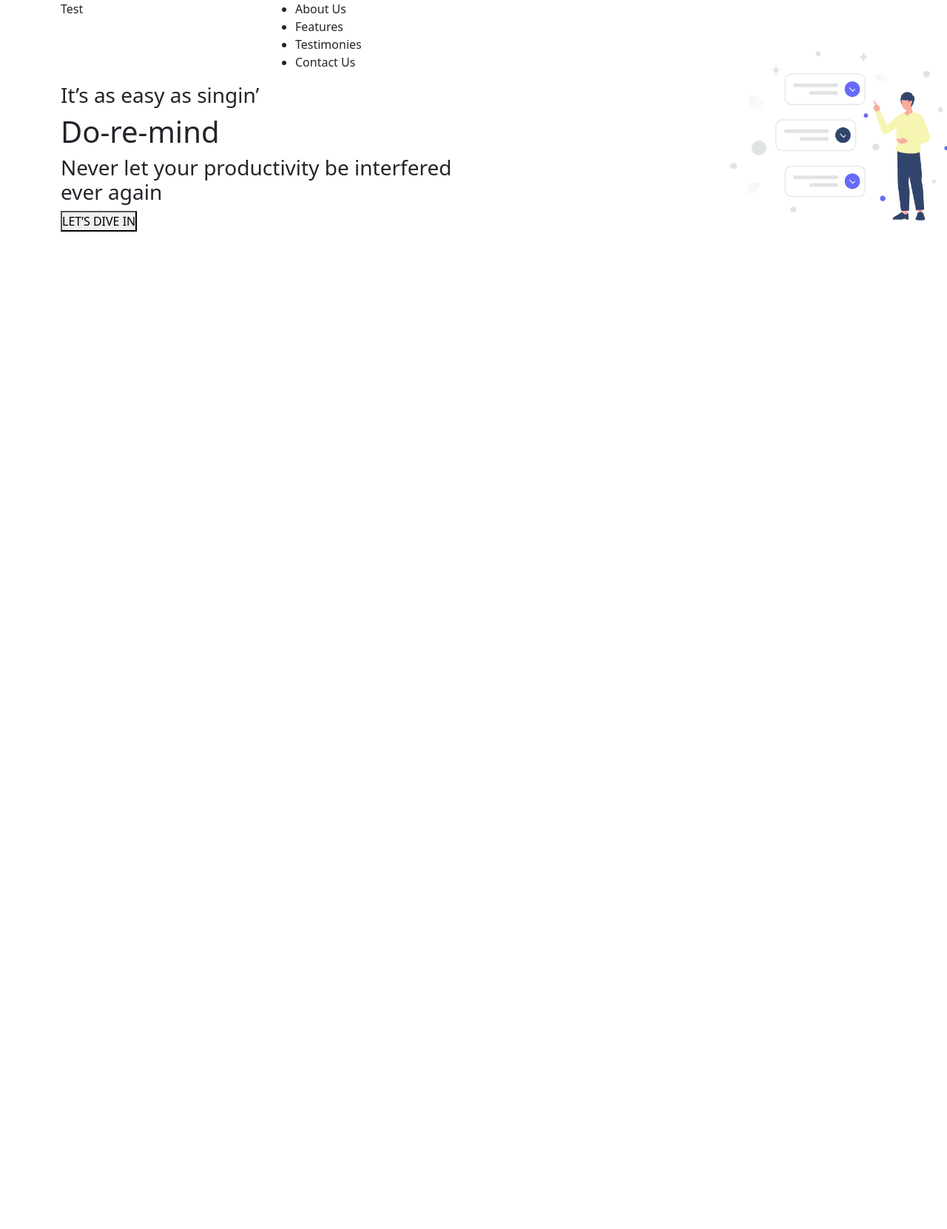
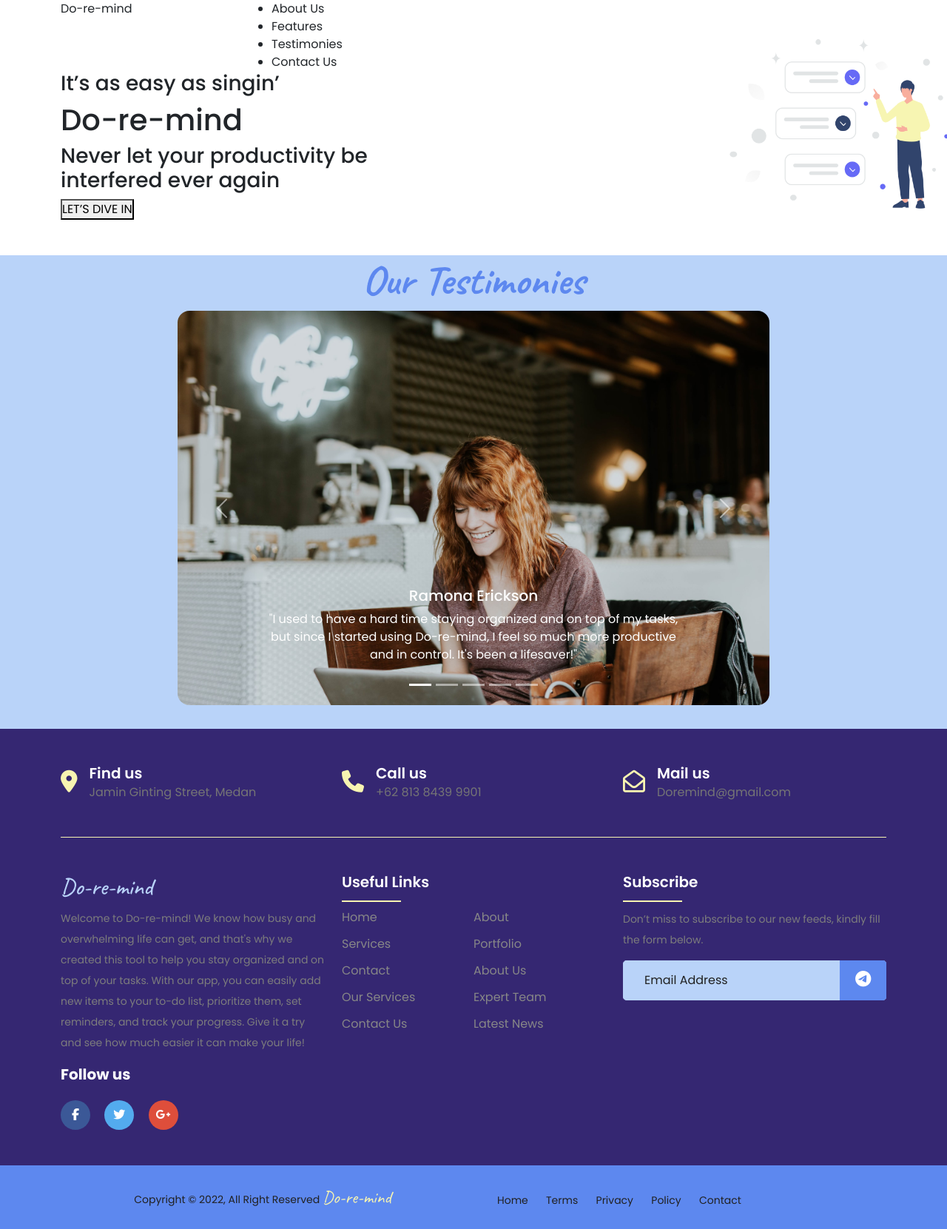
Before and after one commit to hawryyy30/Do-Re-Mind-Todo-App, a PHP site: page /index.html in a window 1280 px wide. Shown: the whole page at 74% size. Before the commit the page ends 313 px from the top, so only its background shows below. Run offline with PHP 8.4, Linux system fonts and the light colour scheme; some libraries are stand-ins or nearby versions.

Commit message:
update progress

```diff
--- a/index.html
+++ b/index.html
@@ -5,40 +5,29 @@
     <meta http-equiv="X-UA-Compatible" content="IE=edge" />
     <meta name="viewport" content="width=device-width, initial-scale=1.0" />
     <!-- Bootstrap -->
-		<link
-			rel="stylesheet"
-			href="https://cdn.jsdelivr.net/npm/bootstrap@5.2.3/dist/css/bootstrap.min.css"
-		/>
+    <link rel="stylesheet" href="https://cdn.jsdelivr.net/npm/bootstrap@5.2.3/dist/css/bootstrap.min.css" />
     <!-- Custom CSS -->
     <link rel="stylesheet" href="/style/css/style.css" />
     <!-- Google fonts -->
     <link rel="preconnect" href="https://fonts.googleapis.com" />
     <link rel="preconnect" href="https://fonts.gstatic.com" crossorigin />
-		<link
-			href="https://fonts.googleapis.com/css2?family=Caveat:wght@400;500;600;700&display=swap"
-			rel="stylesheet"
-		/>
-		<!-- Javascript -->
-		<script
-			src="https://cdn.jsdelivr.net/npm/@popperjs/core@2.11.6/dist/umd/popper.min.js"
-			integrity="sha384-oBqDVmMz9ATKxIep9tiCxS/Z9fNfEXiDAYTujMAeBAsjFuCZSmKbSSUnQlmh/jp3"
-			crossorigin="anonymous"
-			defer
-		></script>
-		<script
-			src="https://cdn.jsdelivr.net/npm/bootstrap@5.2.3/dist/js/bootstrap.min.js"
-			integrity="sha384-cuYeSxntonz0PPNlHhBs68uyIAVpIIOZZ5JqeqvYYIcEL727kskC66kF92t6Xl2V"
-			crossorigin="anonymous"
-			defer
-		></script>
-
+    <link href="https://fonts.googleapis.com/css2?family=Caveat:wght@400;500;600;700&display=swap" rel="stylesheet" />
+    <link href="https://fonts.googleapis.com/css2?family=Poppins:wght@300;400;500;600;700&display=swap" rel="stylesheet" />
+    <!-- link our javascript -->
+    <script src="/js/app.js" defer></script>
+    <!-- Bootstrap's Javascript -->
+    <script src="https://cdn.jsdelivr.net/npm/@popperjs/core@2.11.6/dist/umd/popper.min.js" integrity="sha384-oBqDVmMz9ATKxIep9tiCxS/Z9fNfEXiDAYTujMAeBAsjFuCZSmKbSSUnQlmh/jp3" crossorigin="anonymous" defer></script>
+    <script src="https://cdn.jsdelivr.net/npm/bootstrap@5.2.3/dist/js/bootstrap.min.js" integrity="sha384-cuYeSxntonz0PPNlHhBs68uyIAVpIIOZZ5JqeqvYYIcEL727kskC66kF92t6Xl2V" crossorigin="anonymous" defer></script>
+    <!-- font awesome's kit code -->
+    <script src="https://kit.fontawesome.com/bc44dd7ee2.js" crossorigin="anonymous" defer></script>
     <title>Do-re-mind</title>
   </head>
   <body>
+    <!-- navbar -->
     <nav>
       <div class="container">
         <div class="row">
-					<div class="col-md-3">Test</div>
+          <div class="col-md-3">Do-re-mind</div>
           <div class="col-md-9 d-flex">
             <ul>
               <li>About Us</li>
@@ -50,6 +39,9 @@
         </div>
       </div>
     </nav>
+    <!-- navbar -->
+
+    <!-- about section -->
     <section id="hero">
       <div class="container h-100">
         <div class="row h-100">
@@ -57,7 +49,7 @@
             <h3>It’s as easy as singin’</h3>
             <h1>Do-re-mind</h1>
             <h3>Never let your productivity be interfered ever again</h3>
-						<button>LET’S DIVE IN</button>
+            <button id="show-login">LET’S DIVE IN</button>
           </div>
         </div>
         <div>
@@ -65,5 +57,204 @@
         </div>
       </div>
     </section>
+    <!-- about section -->
+
+    <!-- login form section -->
+    <div class="popup">
+      <div class="close-btn">&times;</div>
+      <h1 class="fw-bold">Do-re-mind</h1>
+      <h3>Login to your account</h3>
+      <form action="">
+        <div class="form-element">
+          <input type="text" id="username" placeholder="username" required>
+        </div>
+        <div class="form-element">
+          <input type="password" id="password" placeholder="password" required>
+        </div>
+        <button>Login</button>
+      </form>
+    </div>
+    <!-- login form section -->
+
+    <!-- testimonies section -->
+    <section class="carousel-wrapper mt-5">
+      <h2 class="carousel-title text-center fw-bold">Our Testimonies</h2>
+      <div id="carouselExampleCaptions" class="carousel slide" data-bs-ride="false">
+        <div class="carousel-indicators">
+          <button type="button" data-bs-target="#carouselExampleCaptions" data-bs-slide-to="0" class="active" aria-current="true" aria-label="Slide 1"></button>
+          <button type="button" data-bs-target="#carouselExampleCaptions" data-bs-slide-to="1" aria-label="Slide 2"></button>
+          <button type="button" data-bs-target="#carouselExampleCaptions" data-bs-slide-to="2" aria-label="Slide 3"></button>
+          <button type="button" data-bs-target="#carouselExampleCaptions" data-bs-slide-to="3" aria-label="Slide 4"></button>
+          <button type="button" data-bs-target="#carouselExampleCaptions" data-bs-slide-to="4" aria-label="Slide 5"></button>
+        </div>
+        <div class="carousel-inner">
+          <div class="carousel-item active">
+            <img src="style/image/cover1.jpg" class="d-block w-100" alt="..." />
+            <div class="carousel-caption d-none d-md-block">
+              <h5>Ramona Erickson</h5>
+              <p>"I used to have a hard time staying organized and on top of my tasks, but since I started using Do-re-mind, I feel so much more productive and in control. It's been a lifesaver!"</p>
+            </div>
+          </div>
+          <div class="carousel-item">
+            <img src="style/image/cover2.jpg" class="d-block w-100" alt="..." />
+            <div class="carousel-caption d-none d-md-block">
+              <h5>Matt Schultz</h5>
+              <p>"I love how easy it is to add new tasks and prioritize them in Do-re-mind. It's helped me stay on track and make sure I don't miss any important deadlines."</p>
+            </div>
+          </div>
+          <div class="carousel-item">
+            <img src="style/image/cover3.jpg" class="d-block w-100" alt="..." />
+            <div class="carousel-caption d-none d-md-block">
+              <h5>Iris Chasey</h5>
+              <p>
+                "I'm a busy woman with a lot on my plate, and Do-re-mind has been a game-changer for me. It's helped me keep track of all the things I need to do for my family, and I never have to worry about forgetting something
+                important."
+              </p>
+            </div>
+          </div>
+          <div class="carousel-item">
+            <img src="style/image/cover4.jpg" class="d-block w-100" alt="..." />
+            <div class="carousel-caption d-none d-md-block">
+              <h5>Louise Hudson</h5>
+              <p>"I'm not the most organized person, but Do-re-mind makes it so easy to keep track of my tasks and stay on top of things. I love being able to see everything in one place, and the reminders really help me stay on track."</p>
+            </div>
+          </div>
+          <div class="carousel-item">
+            <img src="style/image/cover5.jpg" class="d-block w-100" alt="..." />
+            <div class="carousel-caption d-none d-md-block">
+              <h5>Carl Dawson</h5>
+              <p>"I've tried a few different to-do apps, but this one is by far my favorite. It's user-friendly, has all the features I need, and it even integrates with my calendar. I can't recommend it enough!"</p>
+            </div>
+          </div>
+        </div>
+        <button class="carousel-control-prev" type="button" data-bs-target="#carouselExampleCaptions" data-bs-slide="prev">
+          <span class="carousel-control-prev-icon" aria-hidden="true"></span>
+          <span class="visually-hidden">Previous</span>
+        </button>
+        <button class="carousel-control-next" type="button" data-bs-target="#carouselExampleCaptions" data-bs-slide="next">
+          <span class="carousel-control-next-icon" aria-hidden="true"></span>
+          <span class="visually-hidden">Next</span>
+        </button>
+      </div>
+    </section>
+    <!-- testimonies section -->
+
+    <!-- contact section -->
+    <footer class="footer-section">
+      <div class="container">
+        <div class="footer-cta pt-5 pb-5">
+          <div class="row">
+            <div class="col-xl-4 col-md-4 mb-30">
+              <div class="single-cta">
+                <i class="fas fa-map-marker-alt"></i>
+                <div class="cta-text">
+                  <h4>Find us</h4>
+                  <span>Jamin Ginting Street, Medan</span>
+                </div>
+              </div>
+            </div>
+            <div class="col-xl-4 col-md-4 mb-30">
+              <div class="single-cta">
+                <i class="fas fa-phone"></i>
+                <div class="cta-text">
+                  <h4>Call us</h4>
+                  <span>+62 813 8439 9901</span>
+                </div>
+              </div>
+            </div>
+            <div class="col-xl-4 col-md-4 mb-30">
+              <div class="single-cta">
+                <i class="far fa-envelope-open"></i>
+                <div class="cta-text">
+                  <h4>Mail us</h4>
+                  <span>Doremind@gmail.com</span>
+                </div>
+              </div>
+            </div>
+          </div>
+        </div>
+        <div class="footer-content pt-5 pb-5">
+          <div class="row">
+            <div class="col-xl-4 col-lg-4 mb-50">
+              <div class="footer-widget">
+                <div class="footer-logo">
+                  <a href="index.html" class="footer-title"><h2>Do-re-mind</h2></a>
+                </div>
+                <div class="footer-text">
+                  <p>
+                    Welcome to Do-re-mind! We know how busy and overwhelming life can get, and that's why we created this tool to help you stay organized and on top of your tasks. With our app, you can easily add new items to your to-do
+                    list, prioritize them, set reminders, and track your progress. Give it a try and see how much easier it can make your life!
+                  </p>
+                </div>
+                <div class="footer-social-icon">
+                  <span>Follow us</span>
+                  <a href="#"><i class="fab fa-facebook-f facebook-bg"></i></a>
+                  <a href="#"><i class="fab fa-twitter twitter-bg"></i></a>
+                  <a href="#"><i class="fab fa-google-plus-g google-bg"></i></a>
+                </div>
+              </div>
+            </div>
+            <div class="col-xl-4 col-lg-4 col-md-6 mb-30">
+              <div class="footer-widget">
+                <div class="footer-widget-heading">
+                  <h3>Useful Links</h3>
+                </div>
+                <ul>
+                  <li><a href="#">Home</a></li>
+                  <li><a href="#">about</a></li>
+                  <li><a href="#">services</a></li>
+                  <li><a href="#">portfolio</a></li>
+                  <li><a href="#">Contact</a></li>
+                  <li><a href="#">About us</a></li>
+                  <li><a href="#">Our Services</a></li>
+                  <li><a href="#">Expert Team</a></li>
+                  <li><a href="#">Contact us</a></li>
+                  <li><a href="#">Latest News</a></li>
+                </ul>
+              </div>
+            </div>
+            <div class="col-xl-4 col-lg-4 col-md-6 mb-50">
+              <div class="footer-widget">
+                <div class="footer-widget-heading">
+                  <h3>Subscribe</h3>
+                </div>
+                <div class="footer-text mb-25">
+                  <p>Don’t miss to subscribe to our new feeds, kindly fill the form below.</p>
+                </div>
+                <div class="subscribe-form">
+                  <form action="#">
+                    <input type="text" placeholder="Email Address" />
+                    <button><i class="fab fa-telegram-plane"></i></button>
+                  </form>
+                </div>
+              </div>
+            </div>
+          </div>
+        </div>
+      </div>
+      <div class="copyright-area">
+        <div class="container">
+          <div class="row">
+            <div class="col-xl-6 col-lg-6 text-center text-lg-left">
+              <div class="copyright-text">
+                <p>Copyright &copy; 2022, All Right Reserved <a href="">Do-re-mind</a></p>
+              </div>
+            </div>
+            <div class="col-xl-6 col-lg-6 d-none d-lg-block text-right">
+              <div class="footer-menu">
+                <ul>
+                  <li><a href="#">Home</a></li>
+                  <li><a href="#">Terms</a></li>
+                  <li><a href="#">Privacy</a></li>
+                  <li><a href="#">Policy</a></li>
+                  <li><a href="#">Contact</a></li>
+                </ul>
+              </div>
+            </div>
+          </div>
+        </div>
+      </div>
+    </footer>
+    <!-- contact section -->
   </body>
 </html>
--- /dev/null
+++ b/js/app.js
@@ -0,0 +1,7 @@
+document.querySelector('#show-login').addEventListener('click', function() {
+  document.querySelector('.popup').classList.add('active');
+});
+
+document.querySelector(".popup .close-btn").addEventListener("click", function () {
+  document.querySelector(".popup").classList.remove("active");
+});
--- a/style/css/style.css
+++ b/style/css/style.css
@@ -19,6 +19,7 @@ html:focus-within {
 }
 html,
 body {
+  font-family: "Poppins", sans-serif;
   height: 100%;
 }
 /* Set core body defaults */
@@ -58,6 +59,7 @@ svg {
 #hero {
   position: relative;
 }
+
 .illustration {
   position: absolute;
   float: right;
@@ -69,3 +71,349 @@ svg {
 nav .container .row .col-md-9 > li {
   text-decoration: none;
 }
+
+/* login form */
+.popup {
+  position: absolute;
+  border: 10px solid hsl(222, 82%, 65%);
+  border-radius: 1.875rem;
+  top: -150%;
+  left: 50%;
+  opacity: 0;
+  transform: translate(-50%, -50%);
+  width: 30rem;
+  height: 40rem;
+  background-color: hsl(0, 0%, 100%);
+  padding: 8.375rem 3.75rem;
+  text-align: center;
+  transition:
+    top 0ms ease-in-out 200ms,
+    opacity 200ms ease-in-out 0ms,
+    transform 20ms ease-in-out 0ms;
+}
+
+.popup .active {
+  top: 50%;
+  opacity: 1;
+  transform: translate(-50%, -50%);
+  transition:
+    top 0ms ease-in-out 200ms,
+    opacity 200ms ease-in-out 0ms,
+    transform 20ms ease-in-out 0ms;
+}
+
+.popup .close-btn {
+  color: hsl(222, 82%, 65%);
+  position: absolute;
+  top: 10px;
+  right: 10px;
+  width: 4.5rem;
+  height: 1rem;
+  font-size: 4rem;
+  text-align: center;
+  cursor: pointer;
+}
+
+.popup h1 {
+  color: hsl(251, 49%, 30%);
+  font-family: "Caveat", cursive;
+  font-size: 3.5rem;
+  margin-bottom: 1.3rem;
+}
+
+.popup h3 {
+  color: hsl(222, 82%, 65%);
+  font-weight: 400;
+  margin-bottom: 3rem;
+}
+
+.popup .form-element {
+  margin: 1rem 0;
+}
+
+.popup .form-element input {
+  border: 1px solid hsl(222, 82%, 65%);
+  border-radius: 5px;
+  outline: none;
+}
+
+.popup .form-element input[type="text"],
+.popup .form-element input[type="password"] {
+  margin: 2rem 0;
+  display: block;
+  width: 100%;
+  padding: 10px;
+  font-size: 1.5rem;
+}
+
+.popup .form-element ::placeholder {
+  color: hsl(222, 82%, 65%);
+  opacity: 1;
+}
+
+.popup .form-element input,
+select,
+textarea {
+  color: hsl(222, 82%, 65%);
+  overflow: hidden;
+}
+
+.popup .form-element input,
+select,
+textarea:focus,
+input:focus {
+  color: hsl(222, 82%, 65%);
+  overflow: hidden;
+}
+
+.popup button {
+  width: 100%;
+  border-radius: 10px;
+  padding: .7rem 0;
+  border: none;
+  outline: none;
+  font-size: 1.7rem;
+  background-color: hsl(222, 82%, 65%);
+}
+
+
+
+/* testimonies section */
+.carousel-wrapper {
+  padding: 0 15rem 2rem;
+  background-color: hsl(215, 84%, 85%);
+}
+
+.carousel-wrapper .carousel-title {
+  color: hsl(222, 82%, 65%);
+  font-family: "Caveat", cursive;
+  font-size: 3.5rem;
+}
+
+.carousel-wrapper .carousel-item > img {
+  border-radius: 1rem;
+}
+
+/* footer section */
+ul {
+  margin: 0;
+  padding: 0;
+}
+
+.footer-section {
+  background: hsl(251, 49%, 30%);
+  position: relative;
+}
+
+.footer-cta {
+  border-bottom: 1px solid hsl(58, 81%, 83%);
+}
+
+.single-cta i {
+  color: hsl(58, 81%, 83%);
+  font-size: 1.875rem;
+  float: left;
+  margin-top: 0.5rem;
+}
+
+.cta-text {
+  padding-left: 1rem;
+  display: inline-block;
+}
+
+.cta-text h4 {
+  color: hsl(0, 0%, 100%);
+  font-size: 1.25rem;
+  font-weight: 600;
+  margin-bottom: 2px;
+}
+
+.cta-text span {
+  color: hsl(0, 0%, 46%);
+  font-size: 1rem;
+}
+
+.footer-content {
+  position: relative;
+  z-index: 2;
+}
+
+.footer-logo {
+  margin-bottom: .5rem;
+}
+
+.footer-logo .footer-title {
+  color: hsl(215, 84%, 85%);
+  font-family: "Caveat", cursive;
+  text-decoration: none;
+}
+
+.footer-text p {
+  margin-bottom: 0.875rem;
+  font-size: 0.875rem;
+  color: hsl(0, 0%, 49%);
+  line-height: 1.75rem;
+}
+
+.footer-social-icon span {
+  color: hsl(0, 0%, 100%);
+  display: block;
+  font-size: 1.25rem;
+  font-weight: 700;
+  margin-bottom: 1.25rem;
+}
+
+.footer-social-icon a {
+  color: hsl(0, 0%, 100%);
+  font-size: 1rem;
+  margin-right: 0.9375rem;
+}
+
+.footer-social-icon i {
+  height: 2.5rem;
+  width: 2.5rem;
+  text-align: center;
+  line-height: 2.375rem;
+  border-radius: 50%;
+}
+
+.facebook-bg {
+  background: hsl(221, 44%, 41%);
+}
+
+.twitter-bg {
+  background: hsl(206, 82%, 63%);
+}
+
+.google-bg {
+  background: hsl(7, 71%, 55%);
+}
+
+.footer-widget-heading h3 {
+  color: hsl(0, 0%, 100%);
+  font-size: 1.25rem;
+  font-weight: 600;
+  margin-bottom: 1.5rem;
+  position: relative;
+}
+
+.footer-widget-heading h3::before {
+  content: "";
+  position: absolute;
+  left: 0;
+  bottom: -0.9375rem;
+  height: 2px;
+  width: 5rem;
+  background: hsl(58, 81%, 83%);
+}
+
+.footer-widget ul li {
+  display: inline-block;
+  float: left;
+  width: 50%;
+  margin-bottom: 0.75rem;
+}
+
+.footer-widget ul li a {
+  transition: color 150ms ease-in-out;
+  text-decoration: none;
+}
+
+.footer-widget ul li a:hover {
+  color: hsl(58, 81%, 83%);
+}
+
+.footer-widget ul li a {
+  color: hsl(0, 0%, 53%);
+  text-transform: capitalize;
+}
+
+.subscribe-form {
+  position: relative;
+  overflow: hidden;
+  border-radius: 5px;
+}
+
+.subscribe-form input {
+  width: 100%;
+  padding: 0.875rem 1.75rem;
+  background: hsl(215, 84%, 85%);
+  border: 1px solid hsl(215, 84%, 85%);
+  color: hsl(0, 0%, 100%);
+}
+
+.subscribe-form input,
+select,
+textarea {
+  color: hsl(0, 0%, 13%);
+  overflow: hidden;
+}
+
+.subscribe-form input,
+select,
+textarea:focus,
+input:focus {
+  color: hsl(0, 0%, 13%);
+  overflow: hidden;
+}
+
+.subscribe-form ::placeholder {
+  color: hsl(0, 0%, 13%);
+  opacity: 1;
+}
+
+.subscribe-form button {
+  position: absolute;
+  right: 0;
+  background: hsl(222, 82%, 65%);
+  padding: 0.8125rem 1.25rem;
+  border: 1px solid hsl(222, 82%, 65%);
+  top: 0;
+  transition: all 150ms ease-in-out;
+}
+
+.subscribe-form button:hover {
+  background: hsl(222, 96%, 68%);
+  border: 1px solid hsl(222, 96%, 68%);
+}
+
+.subscribe-form button i {
+  color: hsl(0, 0%, 100%);
+  font-size: 1.375rem;
+  transform: rotate(-6deg);
+}
+
+.copyright-area {
+  background: hsl(222, 82%, 65%);
+  padding: 1.5625rem 0;
+}
+
+.copyright-text p {
+  margin: 0;
+  font-size: 0.875rem;
+  color: hsl(0, 0%, 13%);
+}
+
+.copyright-text p a {
+  font-family: "Caveat", cursive;
+  font-size: 1.5rem;
+  color: hsl(58, 81%, 83%);
+  text-decoration: none;
+}
+
+.footer-menu li {
+  display: inline-block;
+  margin-left: 1.25rem;
+  margin-top: 0.625rem;
+}
+
+.footer-menu li a {
+  font-size: 0.875rem;
+  color: hsl(0, 0%, 13%);
+  text-decoration: none;
+  transition: color 150ms ease-in-out;
+}
+
+.footer-menu li:hover a {
+  color: hsl(58, 81%, 83%);
+}
```
Also changed, not shown: style/image/cover1.jpg (added), style/image/cover2.jpg (added), style/image/cover3.jpg (added), style/image/cover4.jpg (added), style/image/cover5.jpg (added). Lines whose indentation alone changed are shown as unchanged.
